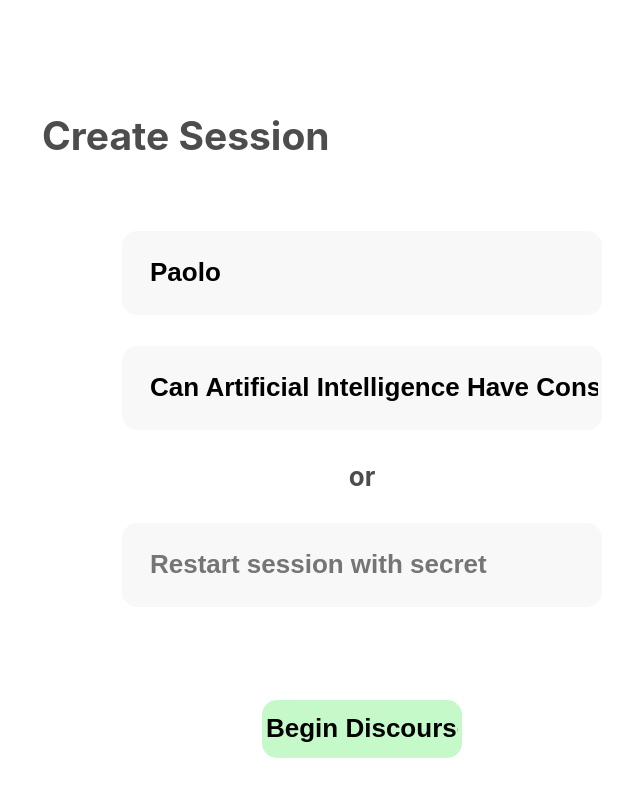
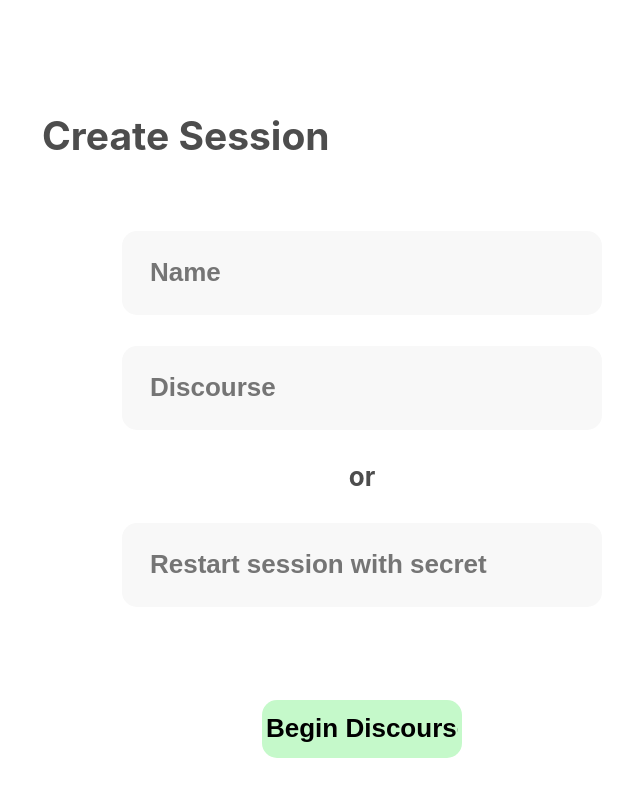
Before and after one commit to elliotmoose/thiscourse, a React (Create React App) app in the folder web-app/: page / in a window 1280 px wide. Shown: the top 796 px of the page, without its empty margins (278-918 px from the left). Built offline with nearby package versions, Linux system fonts and the light colour scheme.

Commit message:
removed default test data

```diff
--- a/web-app/src/components/CreateSession.js
+++ b/web-app/src/components/CreateSession.js
@@ -25,10 +25,10 @@ const CreateSession = () => {
 			<h2>Create Session</h2>
 			<form>
 			  <label>
-			    <input ref={nameTextInput} className="input-box" type="text" name="name" placeholder="Name" value='Paolo'/>
+			    <input ref={nameTextInput} className="input-box" type="text" name="name" placeholder="Name"/>
 				<br></br>
 				<br></br>
-			    <input ref={discourseTextInput} className="input-box" type="text" name="discourse" placeholder="Discourse" value='Can Artificial Intelligence Have Consciousness?'/>
+			    <input ref={discourseTextInput} className="input-box" type="text" name="discourse" placeholder="Discourse"/>
 			    <br></br>
 				<br></br>
 				or
--- a/web-app/src/components/QuestionNode.js
+++ b/web-app/src/components/QuestionNode.js
@@ -29,8 +29,8 @@ export default function QuestionNode(props) {
             <div className = "tree-node-container">
                 <p style={{color: '#8A99E7', fontWeight: 800}}>{node.question}</p>
                 <div style={{display: 'flex', marginBottom: 12}}>
-                    <div style={{backgroundColor: '#8A99E7', width: 7, borderRadius: 10, marginRight: 12}}/>
-                    <p>{correctAnswer === undefined ? 'discussion in progress...' : `"${correctAnswer.content}"`}</p>
+                    <div style={{backgroundColor: '#8A99E7', minWidth: 7, maxWidth: 7, borderRadius: 10, marginRight: 12}}/>
+                    <p style={{wordBreak: 'break-all'}}>{correctAnswer === undefined ? 'discussion in progress...' : `"${correctAnswer.content}"`}</p>
                 </div>
                 {correctAnswer && <div style={{textAlign: 'end'}}>-{correctAnswer.username}</div>}
                 <div onClick={viewDiscussion} style={{display: 'flex', marginBottom: 8, alignItems: 'center', cursor: 'pointer'}}>
```
Also changed, not shown: 1 other file (tests, documents, lock files or other folders).
